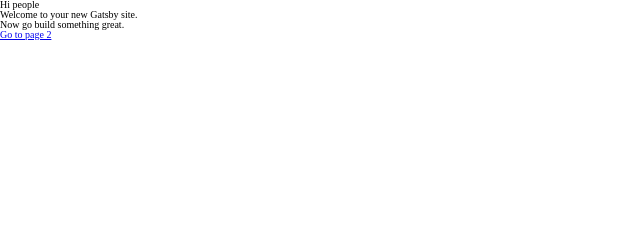
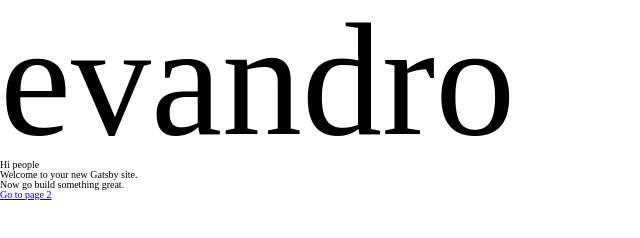
Before and after one commit to evandromacedo/evandromacedo.com, a Gatsby site: page / in a window 1280 px wide. Shown: the whole page, without its empty margins (0-640 px from the left). Built offline with nearby package versions, Linux system fonts and the light colour scheme; Gatsby itself is replaced by a stand-in of ours.

Commit message:
Create theme with fonts

```diff
--- a/src/components/Layout/index.js
+++ b/src/components/Layout/index.js
@@ -1,9 +1,11 @@
 import React from 'react'
 import PropTypes from 'prop-types'
+import { ThemeProvider } from 'styled-components'
 // import { useStaticQuery, graphql } from 'gatsby'
 
 import * as S from './styled'
 import GlobalStyles from '../../styles/global'
+import theme from '../../styles/theme'
 
 const Layout = ({ children }) => {
   // const data = useStaticQuery(graphql`
@@ -19,7 +21,9 @@ const Layout = ({ children }) => {
   return (
     <S.LayoutWrapper>
       <GlobalStyles />
-      <main>{children}</main>
+      <ThemeProvider theme={theme}>
+        <main>{children}</main>
+      </ThemeProvider>
     </S.LayoutWrapper>
   )
 }
--- a/src/pages/index.js
+++ b/src/pages/index.js
@@ -4,9 +4,16 @@ import { Link } from 'gatsby'
 import Layout from '../components/Layout'
 import SEO from '../components/SEO'
 
+import styled from 'styled-components'
+
+const Teste = styled.h1`
+  ${props => props.theme.Header_SiteTitle1}
+`
+
 const IndexPage = () => (
   <Layout>
     <SEO title="Home" />
+    <Teste>evandro</Teste>
     <h1>Hi people</h1>
     <p>Welcome to your new Gatsby site.</p>
     <p>Now go build something great.</p>
--- /dev/null
+++ b/src/styles/theme.js
@@ -0,0 +1,59 @@
+const theme = {
+  // Typography
+
+  // Header
+  Header_SiteTitle1: `
+    font-size: 16rem;
+  `,
+  Header_SiteTitle2: `
+    font-size: 10.8rem;
+  `,
+  Header_AddInfo: `
+    font-size: 3.2rem;
+  `,
+  Header_MenuLink: `
+    font-size: 2.1rem;
+    font-weight: bold;
+  `,
+
+  // Home
+  Home_PostTitle: `
+    font-size: 2.8rem;
+    font-weight: bold;
+  `,
+  Home_PostDescription: `
+    font-size: 2.1rem;
+    line-height: 2.7rem;
+  `,
+  Home_PostDateAndReadTime: `
+    font-size: 1.6rem;
+  `,
+
+  // General
+  General_TitleH1: `
+    font-size: 4.8rem;
+    font-weight: bold;
+  `,
+  General_TitleH2: `
+    font-size: 3.2rem;
+    font-weight: bold;
+  `,
+  General_TitleH3: `
+    font-size: 2.4rem;
+    font-weight: bold;
+  `,
+  General_Description: `
+    font-size: 2.8rem;
+  `,
+  General_Paragraph: `
+    font-size: 2.4rem;
+    line-height: 3.2rem;
+  `,
+  General_Tag: `
+    font-size: 1.6rem;
+    font-style: italic;
+    text-decoration: underline;
+  `,
+}
+
+export default theme
```
